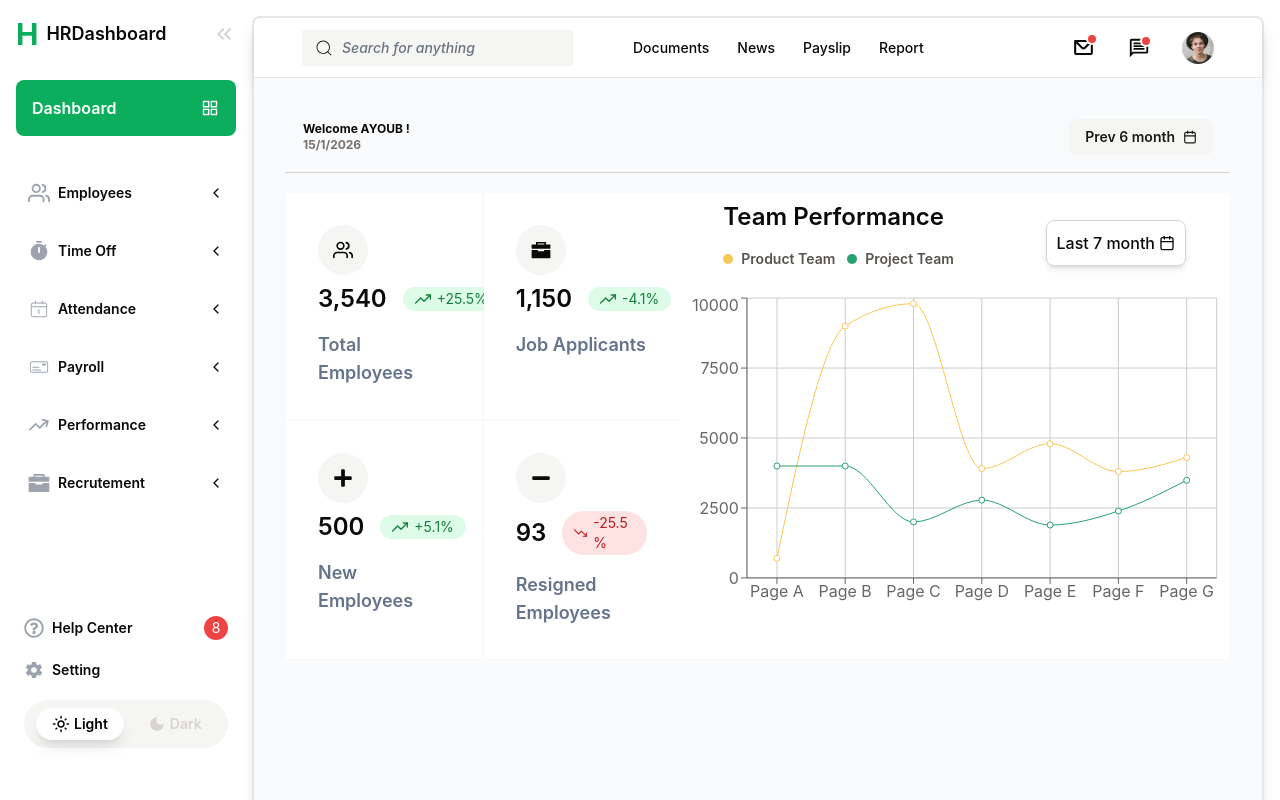
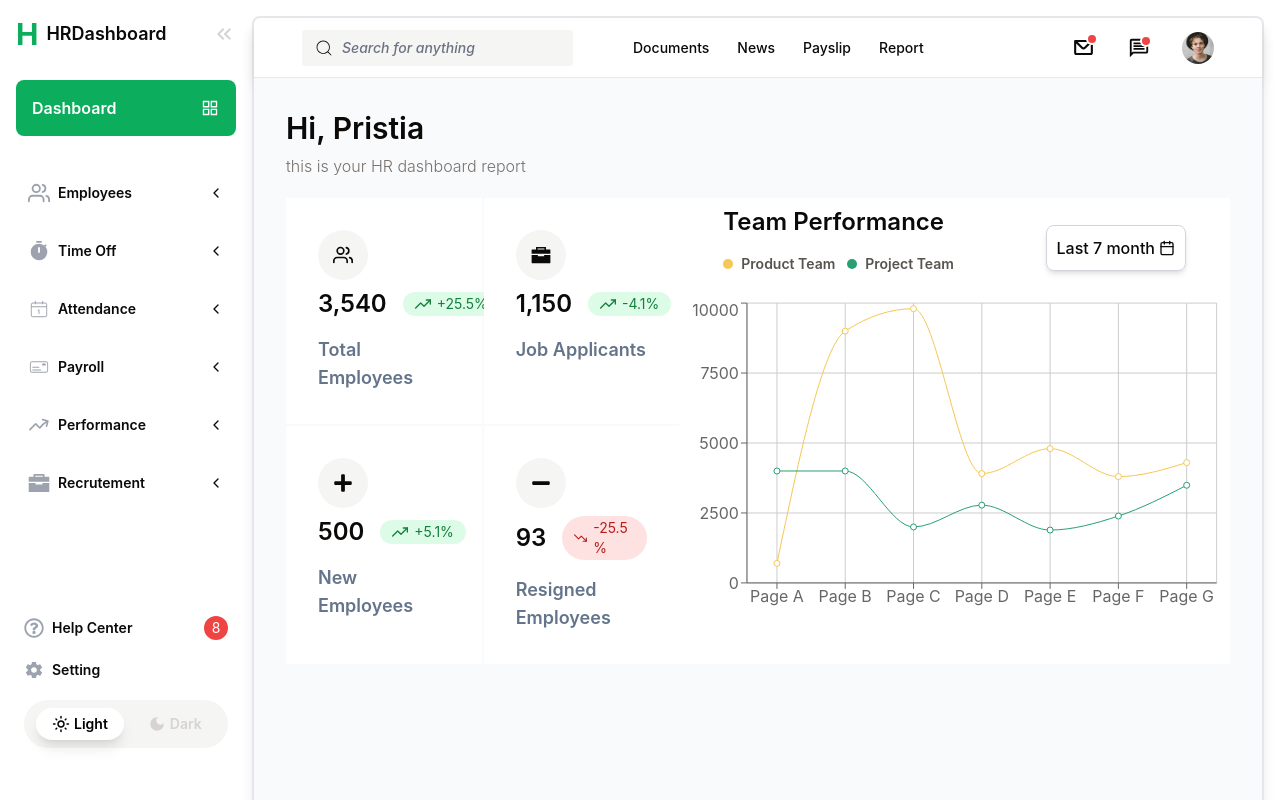
Before and after one commit to Ayoub-Hamileddin/hr-management-system, a React app in the folder frontend/: page /dashboard in a window 1280 px wide. Shown: the top 800 px of the page. Built offline with nearby package versions, Linux system fonts and the light colour scheme; the HTML template or start-up script is replaced by a standard one.

Commit message:
Update TopBar component

```diff
--- a/frontend/src/components/dashboard/TopBar.jsx
+++ b/frontend/src/components/dashboard/TopBar.jsx
@@ -2,30 +2,13 @@ import React from "react";
 import { FiCalendar } from "react-icons/fi";
 
 const TopBar = () => {
-  const date = new Date();
   return (
-    <div className=" border-b pb-4 mt-2 mb-4 border-stone-300 px-4">
-      <div className="flex items-center justify-between p-[1px]">
-        <div>
-          <span className="text-xs font-bold block ">Welcome AYOUB ! </span>
-          <span
-            className="text-xs font-bold
-             text-stone-500 block   "
-          >{` ${date.getDate()}/${
-            date.getMonth() + 1
-          }/${date.getFullYear()}  `}</span>
-        </div>
-        <button
-          className="flex items-center gap-2 bg-stone-100  px-4 py-2 rounded-lg
-            transition-colors   hover:bg-violet-100  hover:text-violet-700
-            text-sm font-semibold text-stone-900
-        "
-        >
-          <span>Prev 6 month</span>
-          <FiCalendar />
-        </button>
-      </div>
-    </div>
+    <header className="">
+      <h1 className="text-3xl font-semibold">Hi, Pristia</h1>
+      <p className="mt-2 text-stone-500 font-light">
+        this is your HR dashboard report
+      </p>
+    </header>
   );
 };
 
```
